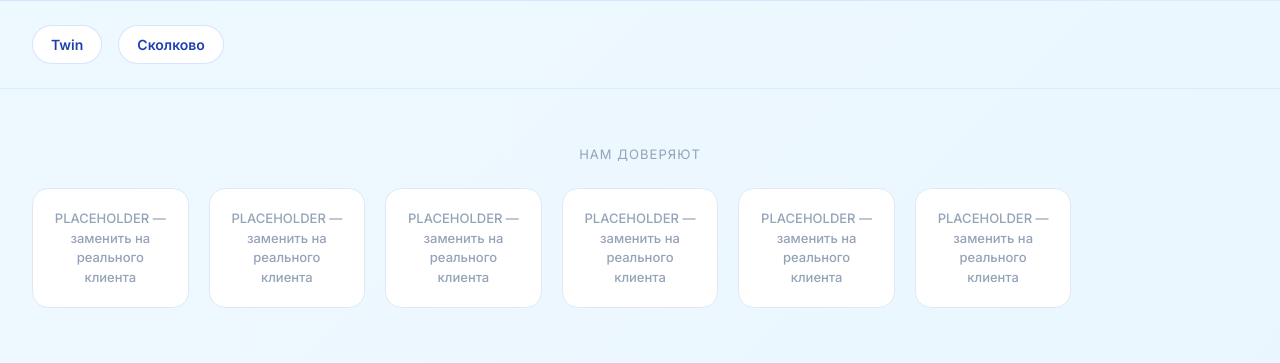
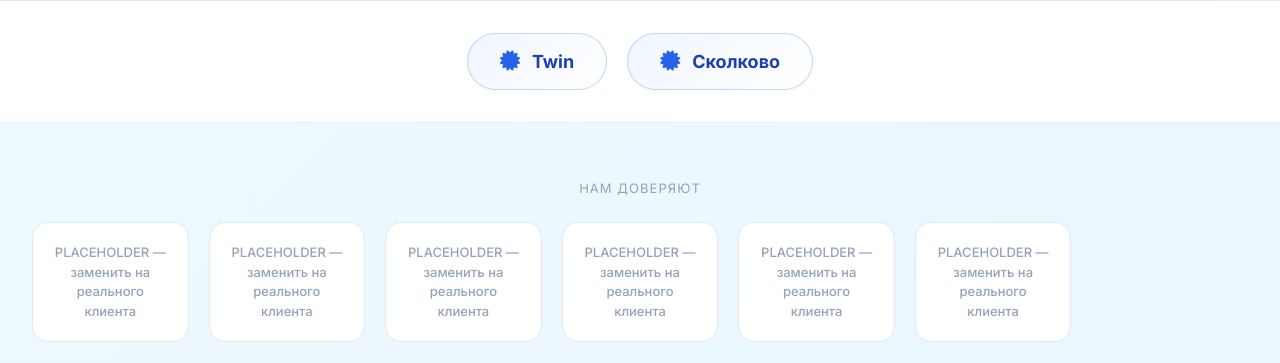
Before and after one commit to krupa1007gl/rkgroup_site, a Django app: page / in a window 1280 px wide. Shown: the part 776-1139 px from the top of the page. Run offline with Django 5.2, Linux system fonts and the light colour scheme; data comes from the database, SQL or seed files in the repository.

Commit message:
Наполнять партнёров и кейсы через миграции, а не только через loaddata
Причина пустых блоков: партнёрские бейджи, логотипы клиентов и
карточки кейсов существовали только в фикстурах. Шаблоны обёрнуты в
{% if %}, поэтому на свежей БД (голый migrate, как на деплое) секции
не рендерились вообще — выглядело так, будто блок не свёрстан, а
страница Кейсы состоит из одного заголовка.

Добавлены data-миграции main.0003_seed_partners (TWIN + Сколково как
badge, 6 плейсхолдеров клиентов) и cases.0002_seed_cases (6 честных
сценариев, читаются из той же фикстуры, чтобы не дублировать текст).
Обе идемпотентны и обратимы.

Бейджи увеличены и отцентрованы: по концепции они должны читаться
сразу под hero, а не теряться мелкой строчкой слева.

Проверено: после rm db.sqlite3 && migrate (без единого loaddata) на
Главной 2 бейджа и 6 логотипов, на Кейсах 6 карточек.

```diff
--- a/rkgroup_site/static/css/home.css
+++ b/rkgroup_site/static/css/home.css
@@ -58,41 +58,49 @@
     margin-bottom: 20px !important;
 }
 
-/* Партнёрские бейджи */
+/* Партнёрские бейджи — сразу под hero, крупно */
 .badges-strip {
-    padding: 24px 0;
-    border-bottom: 1px solid rgba(59, 130, 246, 0.1);
+    padding: 32px 0;
+    background: white;
+    border-bottom: 1px solid rgba(59, 130, 246, 0.12);
 }
 
 .badges-strip-inner {
     display: flex;
-    gap: 16px;
+    gap: 20px;
     flex-wrap: wrap;
     align-items: center;
+    justify-content: center;
 }
 
 .badge-pill {
     display: inline-flex;
     align-items: center;
-    gap: 8px;
-    background: white;
-    border: 1px solid rgba(59, 130, 246, 0.2);
+    gap: 12px;
+    background: linear-gradient(135deg, #eff6ff, #ffffff);
+    border: 1.5px solid rgba(59, 130, 246, 0.3);
     border-radius: 40px;
-    padding: 8px 18px;
+    padding: 14px 32px;
     text-decoration: none;
     color: #1e40af;
-    font-weight: 600;
-    font-size: 14px;
+    font-weight: 700;
+    font-size: 18px;
     transition: all 0.2s ease;
+}
+
+.badge-pill i {
+    font-size: 20px;
+    color: #2563eb;
 }
 
 .badge-pill:hover {
     border-color: #3b82f6;
-    box-shadow: 0 4px 12px rgba(59, 130, 246, 0.15);
+    transform: translateY(-2px);
+    box-shadow: 0 8px 20px rgba(59, 130, 246, 0.18);
 }
 
 .badge-pill img {
-    height: 20px;
+    height: 28px;
     width: auto;
 }
 
--- a/rkgroup_site/templates/main/home.html
+++ b/rkgroup_site/templates/main/home.html
@@ -38,7 +38,11 @@
     <div class="container badges-strip-inner">
         {% for badge in partner_badges %}
         <a href="{{ badge.website|default:'#' }}" target="_blank" class="badge-pill" rel="noopener">
-            {% if badge.logo %}<img src="{{ badge.logo.url }}" alt="{{ badge.name }}">{% endif %}
+            {% if badge.logo %}
+            <img src="{{ badge.logo.url }}" alt="{{ badge.name }}">
+            {% else %}
+            <i class="fas fa-certificate"></i>
+            {% endif %}
             <span>{{ badge.name }}</span>
         </a>
         {% endfor %}
```
Also changed, not shown: rkgroup_site/cases/migrations/0002_seed_cases.py (added), rkgroup_site/main/migrations/0003_seed_partners.py (added).
